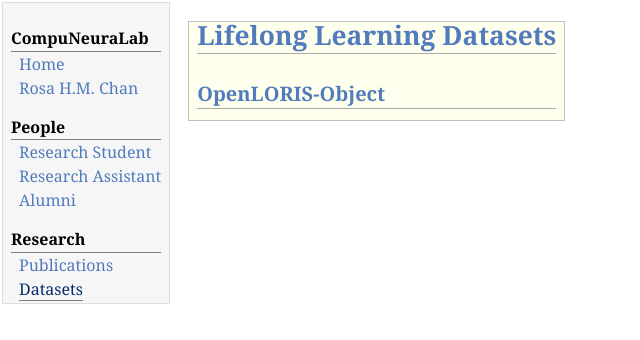
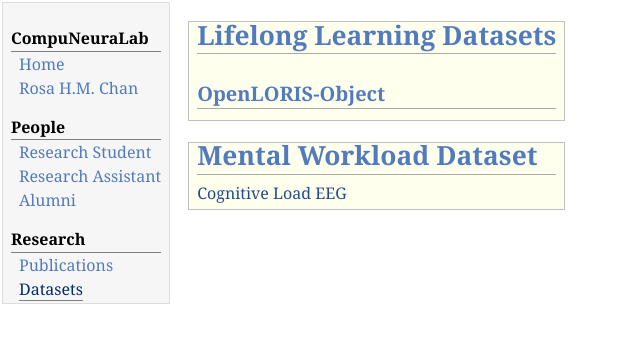
Before and after one commit to cityuCompuNeuroLab/cityuCompuNeuroLab.github.io, a plain HTML site: page data.html in a window 1280 px wide. Shown: the whole page, without its empty margins (0-640 px from the left). Drawn offline with Linux system fonts and the light colour scheme.

Commit message:
update dataset

```diff
--- a/data.html
+++ b/data.html
@@ -28,6 +28,11 @@
 <h1>Lifelong Learning Datasets</h1>
 <h2>OpenLORIS-Object</h2>
 </div></div>
+<div class="infoblock">
+<div class="blockcontent">
+<h1>Mental Workload Dataset</h1>
+<p><a href="https://github.com/cityuCompuNeuroLab/MentalWorkloadProject">Cognitive Load EEG</a></p>
+</div></div>
 </td>
 </tr>
 </table>
```
Also changed, not shown: 1 other file.
